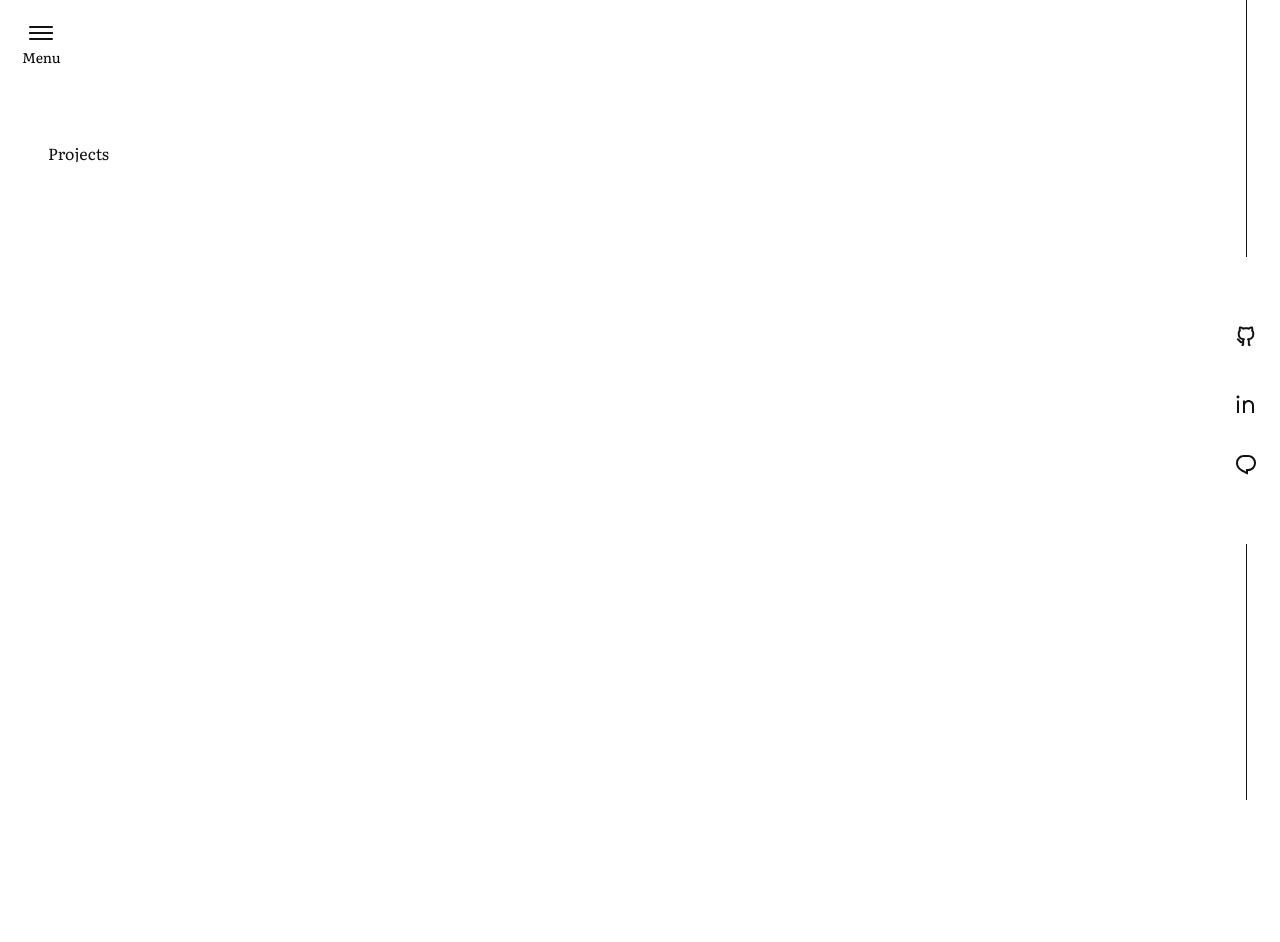
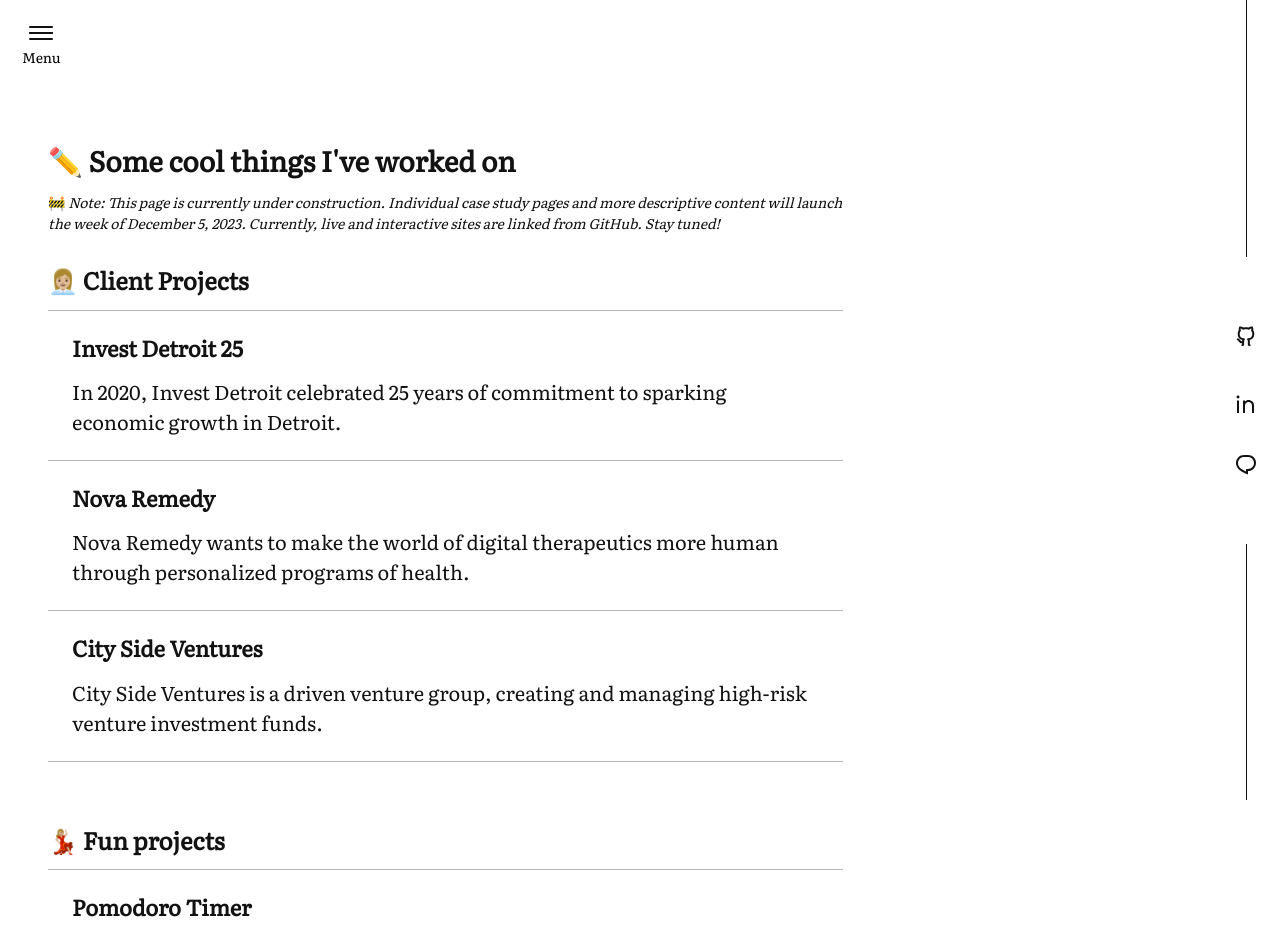
Before and after one commit to itsbrittaleigh/portfolio, a React (Create React App) app: page /projects in a window 1280 px wide. Shown: the top 942 px of the page. Before the commit the page ends 800 px from the top, so only its background shows below. Built offline with nearby package versions, Linux system fonts and the light colour scheme.

Commit message:
:sparkles: setting up basic projects page

```diff
--- /dev/null
+++ b/src/components/project/Project.tsx
@@ -0,0 +1,20 @@
+import React from 'react';
+import './project.css';
+import { IProject } from '../../routes/projects/projectData';
+
+interface IProjectProps {
+  project: IProject;
+}
+
+const Project: React.FC<IProjectProps> = ({ project }) => {
+  const { title, description, githubLink } = project;
+
+  return (
+    <a className="project" href={githubLink} rel="noreferrer" target="_blank">
+      <h3 className="project__title">{title}</h3>
+      <p className="project__description">{description}</p>
+    </a>
+  );
+};
+
+export default Project;
--- /dev/null
+++ b/src/components/project/project.css
@@ -0,0 +1,22 @@
+.project {
+  border: 0px solid var(--gray);
+  border-bottom-width: 1px;
+  color: var(--black);
+  display: block;
+  padding: 24px;
+  text-decoration: none;
+  transition: var(--transition);
+}
+
+.project:first-of-type {
+  border-top-width: 1px;
+}
+
+.project:hover {
+  border-bottom-color: var(--accent);
+  border-bottom-width: 3px;
+}
+
+.project__description {
+  margin: 0;
+}
--- a/src/index.css
+++ b/src/index.css
@@ -12,7 +12,7 @@
 
   /* Colors */
   --black: #121212;
-  --gray: #3B3B3B;
+  --gray: #B7B7B7;
   --white: #FFFFFF;
   --error: #8D021F;
   --accent: #5DA271;
--- a/src/routes/home/home.css
+++ b/src/routes/home/home.css
@@ -6,7 +6,6 @@
 }
 
 .headline span {
-  color: var(--gray);
   display: block;
   font-size: 22px;
   line-height: 1.35;
--- a/src/routes/projects/Projects.tsx
+++ b/src/routes/projects/Projects.tsx
@@ -1,8 +1,35 @@
 import React from 'react';
+import './projects.css';
+import { clientProjects, sideProjects } from './projectData';
+import Project from '../../components/project/Project';
 
 const Projects = () => {
   return (
-    <div>Projects</div>
+    <div className="content">
+      <section className="section">
+        <h1>✏️ Some cool things I've worked on</h1>
+        <p className="disclaimer">
+          🚧&nbsp;
+          <i>
+            Note: This page is currently under construction. Individual case study pages and more
+            descriptive content will launch the week of December 5, 2023. Currently, live and interactive
+            sites are linked from GitHub. Stay tuned!
+          </i>
+        </p>
+      </section>
+      <section className="projects__section">
+        <h2>👩🏼‍💼 Client Projects</h2>
+        {clientProjects.map((project) => (
+          <Project project={project} />
+        ))}
+      </section>
+      <section className="projects__section">
+        <h2>💃🏼 Fun projects</h2>
+        {sideProjects.map((project) => (
+          <Project project={project} />
+        ))}
+      </section>
+    </div>
   );
 };
 
--- /dev/null
+++ b/src/routes/projects/projectData.ts
@@ -0,0 +1,48 @@
+export interface IProject {
+  title: string;
+  description: string;
+  githubLink: string;
+  liveLink: string;
+}
+
+export const clientProjects: IProject[] = [
+  {
+    title: 'Invest Detroit 25',
+    description: 'In 2020, Invest Detroit celebrated 25 years of commitment to sparking economic growth in Detroit.',
+    githubLink: 'https://github.com/itsbrittaleigh/invest-detroit',
+    liveLink: 'https://investdetroit25.com'
+  },
+  {
+    title: 'Nova Remedy',
+    description: 'Nova Remedy wants to make the world of digital therapeutics more human through personalized programs of health.',
+    githubLink: 'https://github.com/itsbrittaleigh/nova-remedy-marketing',
+    liveLink: 'https://elastic-euler-338930.netlify.app/'
+  },
+  {
+    title: 'City Side Ventures',
+    description: 'City Side Ventures is a driven venture group, creating and managing high-risk venture investment funds.',
+    githubLink: 'https://github.com/itsbrittaleigh/city-side-ventures-marketing',
+    liveLink: 'https://eager-mccarthy-6ea6b6.netlify.app/'
+  },
+];
+
+export const sideProjects: IProject[] = [
+  {
+    title: 'Pomodoro Timer',
+    description: 'A simple 15-minute timer, meant to chunk work and facilitate breaks.',
+    githubLink: 'https://github.com/itsbrittaleigh/pomodoro-timer',
+    liveLink: 'https://stellular-speculoos-56f7f3.netlify.app/'
+  },
+  {
+    title: 'E-Commerce Component',
+    description: 'Add items to your cart, change the quantities, and see your total, including tax.',
+    githubLink: 'https://github.com/itsbrittaleigh/ecommerce-component',
+    liveLink: 'https://melodic-arithmetic-3c485c.netlify.app/'
+  },
+  {
+    title: 'Piano',
+    description: 'An SVG illustrated piano that plays audio when you click the keys.',
+    githubLink: 'https://github.com/itsbrittaleigh/piano',
+    liveLink: 'https://peppy-jelly-38b0c3.netlify.app/'
+  },
+];
--- /dev/null
+++ b/src/routes/projects/projects.css
@@ -0,0 +1,7 @@
+.disclaimer {
+  font-size: 14px;
+}
+
+.projects__section {
+  margin-bottom: 64px;
+}
```
